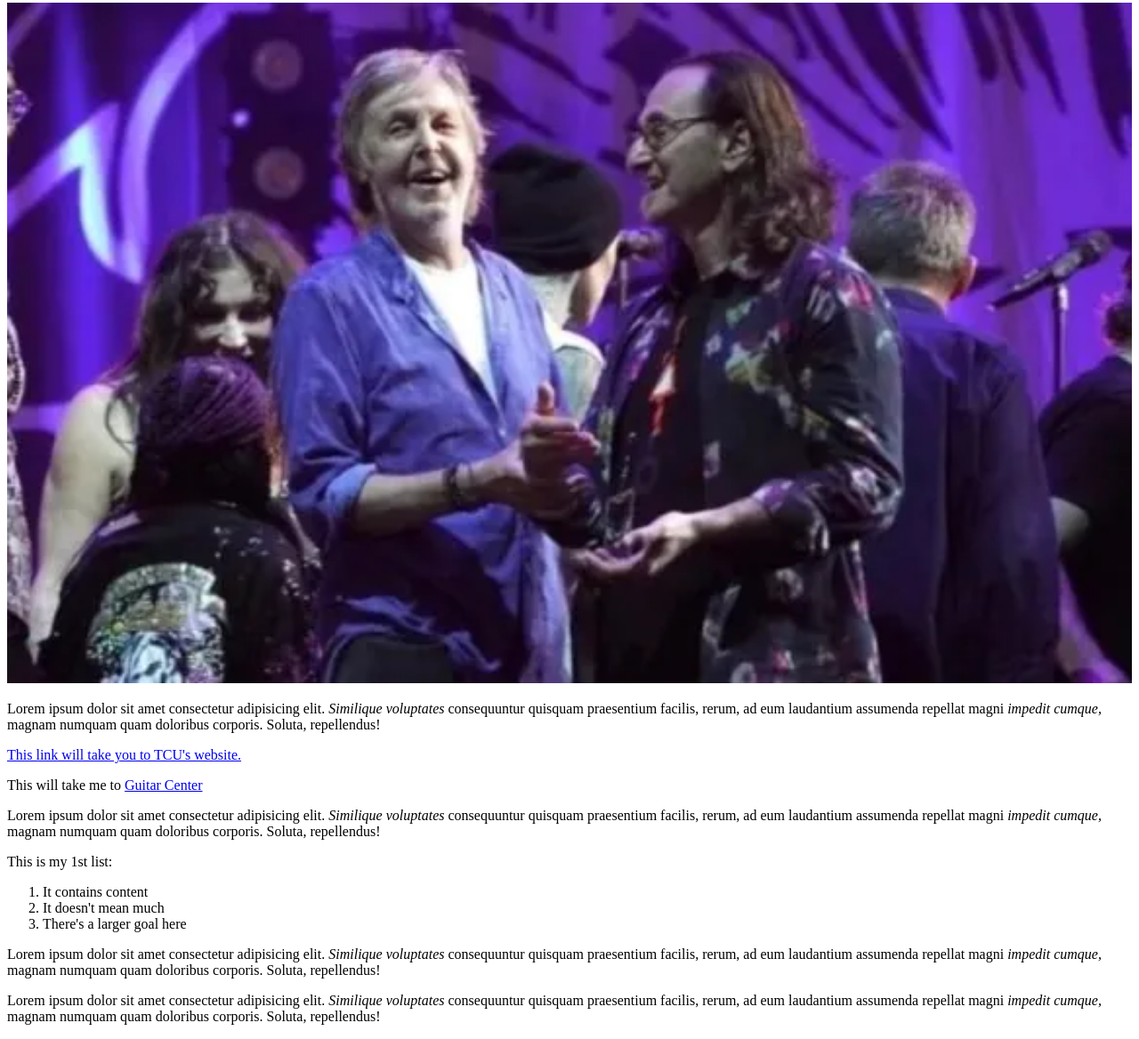
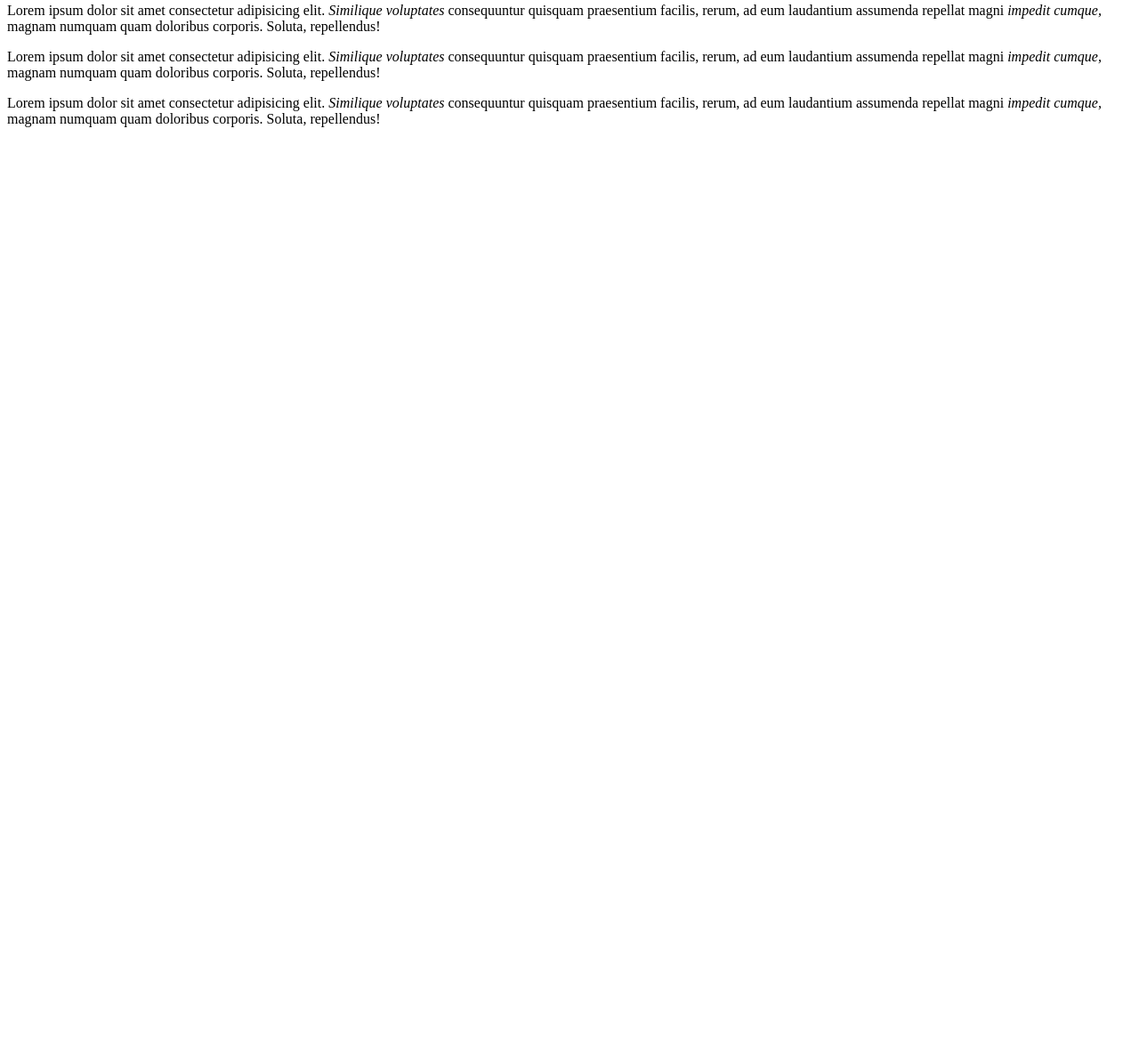
Before and after one commit to curtrode/60970, a plain HTML site: page index.html in a window 1280 px wide. Shown: the part 387-1555 px from the top of the page at 89% size. After the commit the page ends 800 px from the top, so only its background shows below. Drawn offline with Linux system fonts and the light colour scheme.

Commit message:
messed up

```diff
--- a/index.html
+++ b/index.html
@@ -24,30 +24,12 @@
 
     <p>Lorem ipsum dolor sit amet consectetur adipisicing elit.<strong> Animi nihil qui </strong>ipsam, cum excepturi magnam nam, alias architecto repellat sed ipsum vitae illum ullam obcaecati unde soluta incidunt nobis. Illo.</p>
 
-    <img src="images/pNg.png" width="100%">
+    <p>Lorem ipsum dolor sit amet consectetur adipisicing elit. <i>Similique voluptates</i> consequuntur quisquam praesentium facilis, rerum, ad eum laudantium assumenda repellat magni <em>impedit cumque,</em> magnam numquam quam doloribus corporis. Soluta, repellendus!</p>
+
 
     <p>Lorem ipsum dolor sit amet consectetur adipisicing elit. <i>Similique voluptates</i> consequuntur quisquam praesentium facilis, rerum, ad eum laudantium assumenda repellat magni <em>impedit cumque,</em> magnam numquam quam doloribus corporis. Soluta, repellendus!</p>
 
-    <p><a href="https://www.tcu.edu" target="_blank">
-    This link will take you to TCU's website.</a></p>
-
-    <p> This will take me to <a href="https://guitarcenter.com" target="_blank">Guitar Center</a></p>
-
     <p>Lorem ipsum dolor sit amet consectetur adipisicing elit. <i>Similique voluptates</i> consequuntur quisquam praesentium facilis, rerum, ad eum laudantium assumenda repellat magni <em>impedit cumque,</em> magnam numquam quam doloribus corporis. Soluta, repellendus!</p>
-
-    <p>This is my 1st list:</p>
-
-    <ol>
-
-    <li>It contains content</li>
-     <li>  It doesn't mean much</li>
-      <li>  There's a larger goal here</li>
-
-    </ol>
-
-<p>Lorem ipsum dolor sit amet consectetur adipisicing elit. <i>Similique voluptates</i> consequuntur quisquam praesentium facilis, rerum, ad eum laudantium assumenda repellat magni <em>impedit cumque,</em> magnam numquam quam doloribus corporis. Soluta, repellendus!</p>
-
-<p>Lorem ipsum dolor sit amet consectetur adipisicing elit. <i>Similique voluptates</i> consequuntur quisquam praesentium facilis, rerum, ad eum laudantium assumenda repellat magni <em>impedit cumque,</em> magnam numquam quam doloribus corporis. Soluta, repellendus!</p>
 
 </body>
 </html>
```
